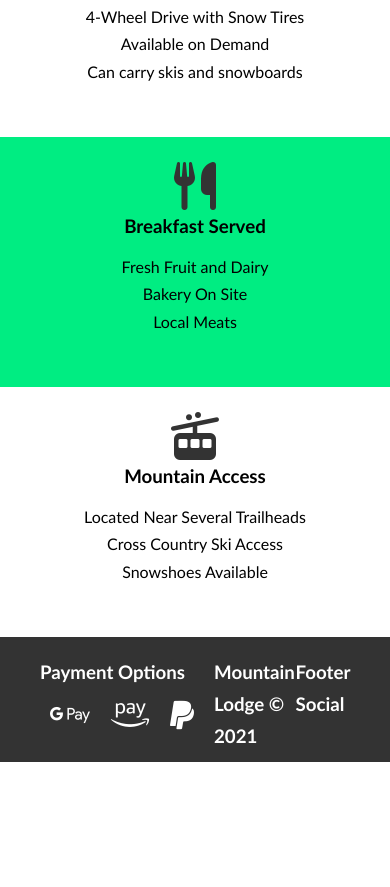
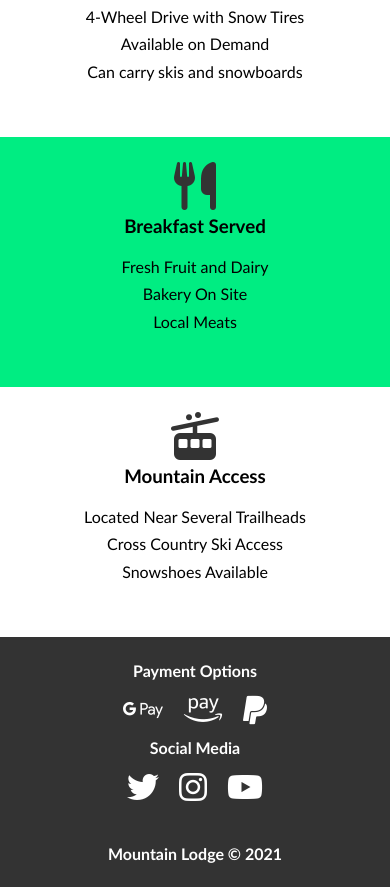
Before and after one commit to michaelpaulcuccia/mountain-lodge, a plain HTML site: page index.html in a window 390 px wide. Shown: the part 1380-2267 px from the top of the page. Before the commit the page ends 2142 px from the top, so only its background shows below. Drawn offline with Linux system fonts and the light colour scheme.

Commit message:
footer responsive

```diff
--- a/index.html
+++ b/index.html
@@ -89,16 +89,25 @@
                         <i class="fab fa-paypal fa-2x"></i>
                     </div>
                 </div>
-
             </div>
 
             <div class="footer-text">
                 <h3>Mountain Lodge &copy 2021</h3>
             </div>
 
-            <div class="footer-social">
-                <h3>Footer Social</h3>
+            <div class="footer-pay">
+                <h3>Social Media</h3>
+            <div class="footer-pay-items">
+                <div class="footer-pay-item">
+                    <i class="fab fa-twitter fa-2x"></i>
+                </div>
+                <div class="footer-pay-item"><i class="fab fa-instagram fa-2x"></i>
+                </div>
+                <div class="footer-pay-item">
+                    <i class="fab fa-youtube fa-2x"></i>
+                </div>
             </div>
+        </div>
 
         </div>
 
--- a/scss/main.scss
+++ b/scss/main.scss
@@ -229,6 +229,19 @@ header {
   display: flex;
   justify-content: space-between;
 
+  @media (max-width: 600px) {
+    flex-direction: column;
+    height: 250px;
+    align-items: center;
+  }
+
+  h3 {
+    @media (max-width: 600px) {
+      text-align: center;
+      font-size: 16px;
+    }
+  }
+
   &-pay-items {
     display: flex;
   }
@@ -237,8 +250,17 @@ header {
     padding-top: 10px;
     padding-right: 20px;
 
-    &:first-child {
+    @media (max-width: 600px) {
+      padding-right: 10px;
       padding-left: 10px;
     }
   }
+
+  &-text {
+    margin-top: 30px;
+
+    @media (max-width: 600px) {
+      order: 1;
+    }
+  }
 }
```
Also changed, not shown: scss/main.css, 1 other file.
